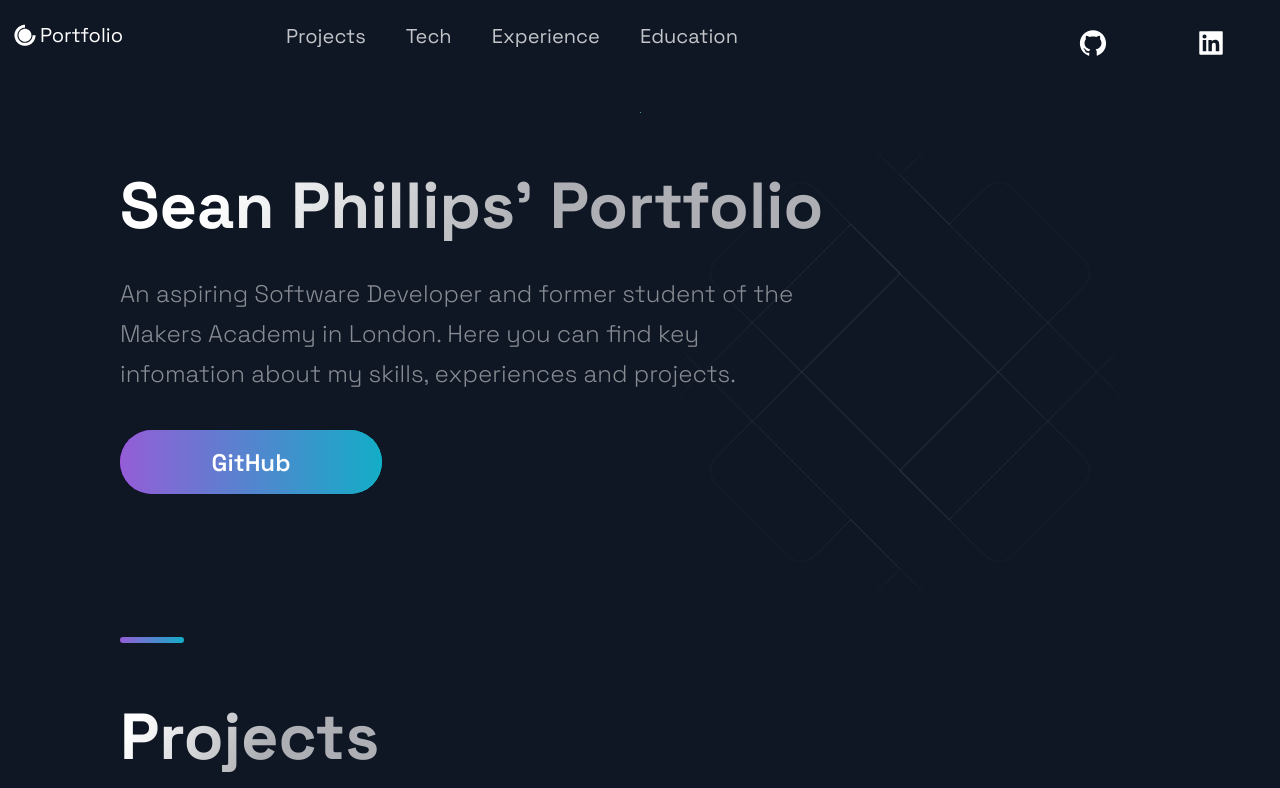
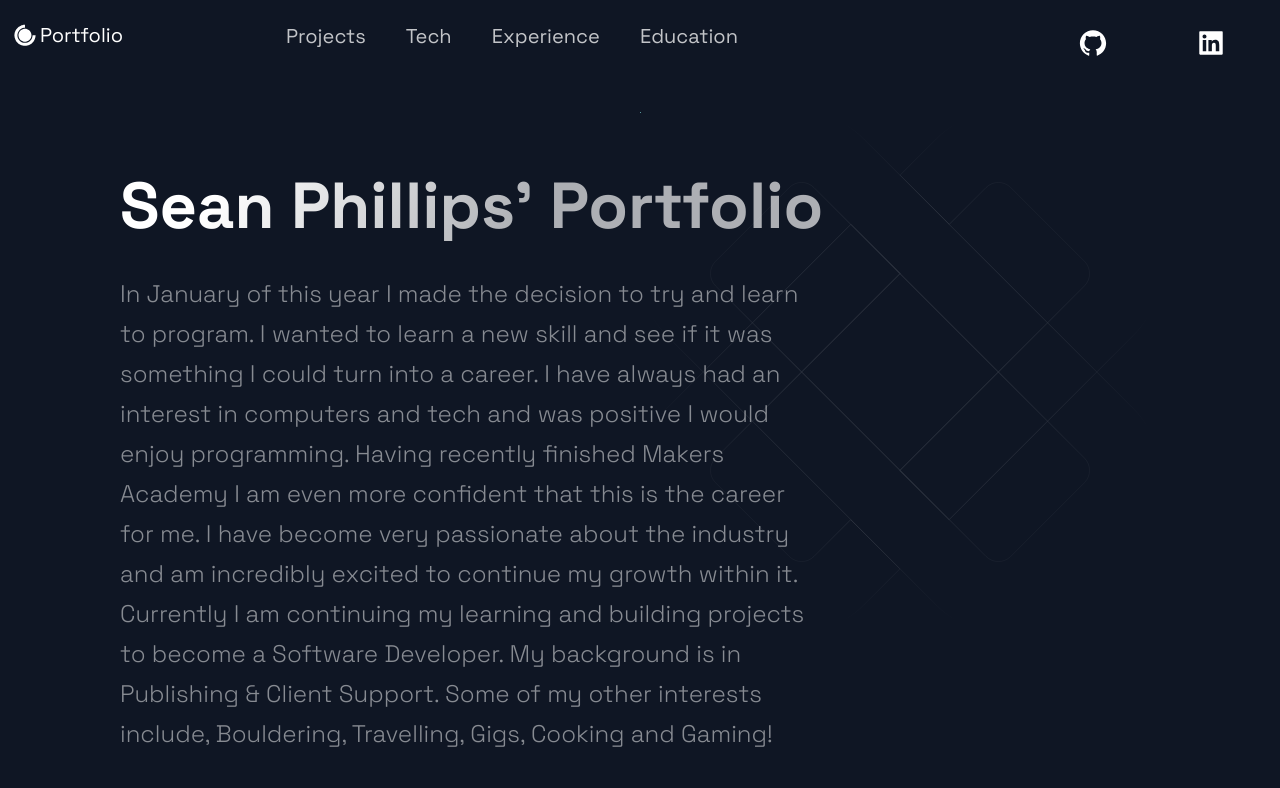
Before and after one commit to SeanEmmers/portfolio, a Next.js app: page / in a window 1280 px wide. Shown: the top 788 px of the page. Built offline with nearby package versions, Linux system fonts and the light colour scheme.

Commit message:
moving bio

```diff
--- a/src/components/AboutMe/AboutMe.js
+++ b/src/components/AboutMe/AboutMe.js
@@ -10,7 +10,7 @@ const AboutMe = () => {
       <SectionDivider /><br/>
       <SectionTitle>About Me</SectionTitle>
       <SectionText>
-        In January of this year I made the decision to try and learn to program. I wanted to learn a new skill and see if it was something I could turn into a career. I have always had an interest in computers and tech and was positive I would enjoy programming. Having recently finished Makers Academy I am even more confident that this is the career for me. I have become very passionate about the industry and am incredibly excited to continue my growth within it. Currently I am continuing my learning and building projects to become a Software Developer. Some of my other interests include, Bouldering, Travelling, Gigs, Cooking and Gaming!
+        An aspiring Software Developer and former student of the Makers Academy in London. Here you can find key infomation about my skills and experiences
       </SectionText>
       <SectionTitle>Work Experience</SectionTitle>
       <List>
--- a/src/components/Hero/Hero.js
+++ b/src/components/Hero/Hero.js
@@ -11,7 +11,7 @@ const Hero = () => (
         Sean Phillips' Portfolio
       </SectionTitle>
       <SectionText>
-        An aspiring Software Developer and former student of the Makers Academy in London. Here you can find key infomation about my skills, experiences and projects.
+      In January of this year I made the decision to try and learn to program. I wanted to learn a new skill and see if it was something I could turn into a career. I have always had an interest in computers and tech and was positive I would enjoy programming. Having recently finished Makers Academy I am even more confident that this is the career for me. I have become very passionate about the industry and am incredibly excited to continue my growth within it. Currently I am continuing my learning and building projects to become a Software Developer. My background is in Publishing & Client Support. Some of my other interests include, Bouldering, Travelling, Gigs, Cooking and Gaming!
       </SectionText>
       <Button onClick = {() => window.location = 'https://github.com/SeanEmmers'}>GitHub</Button>
     </LeftSection>
```
